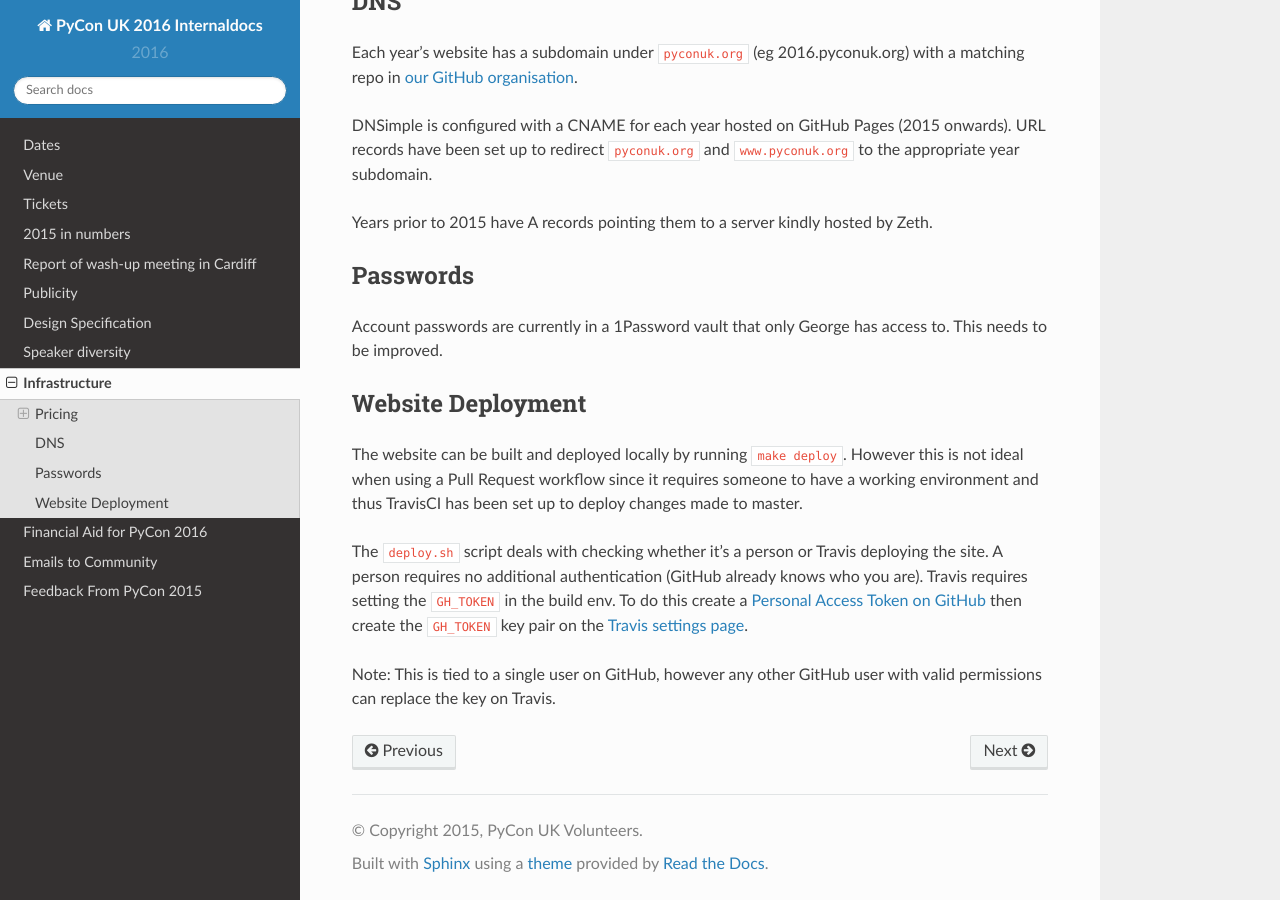
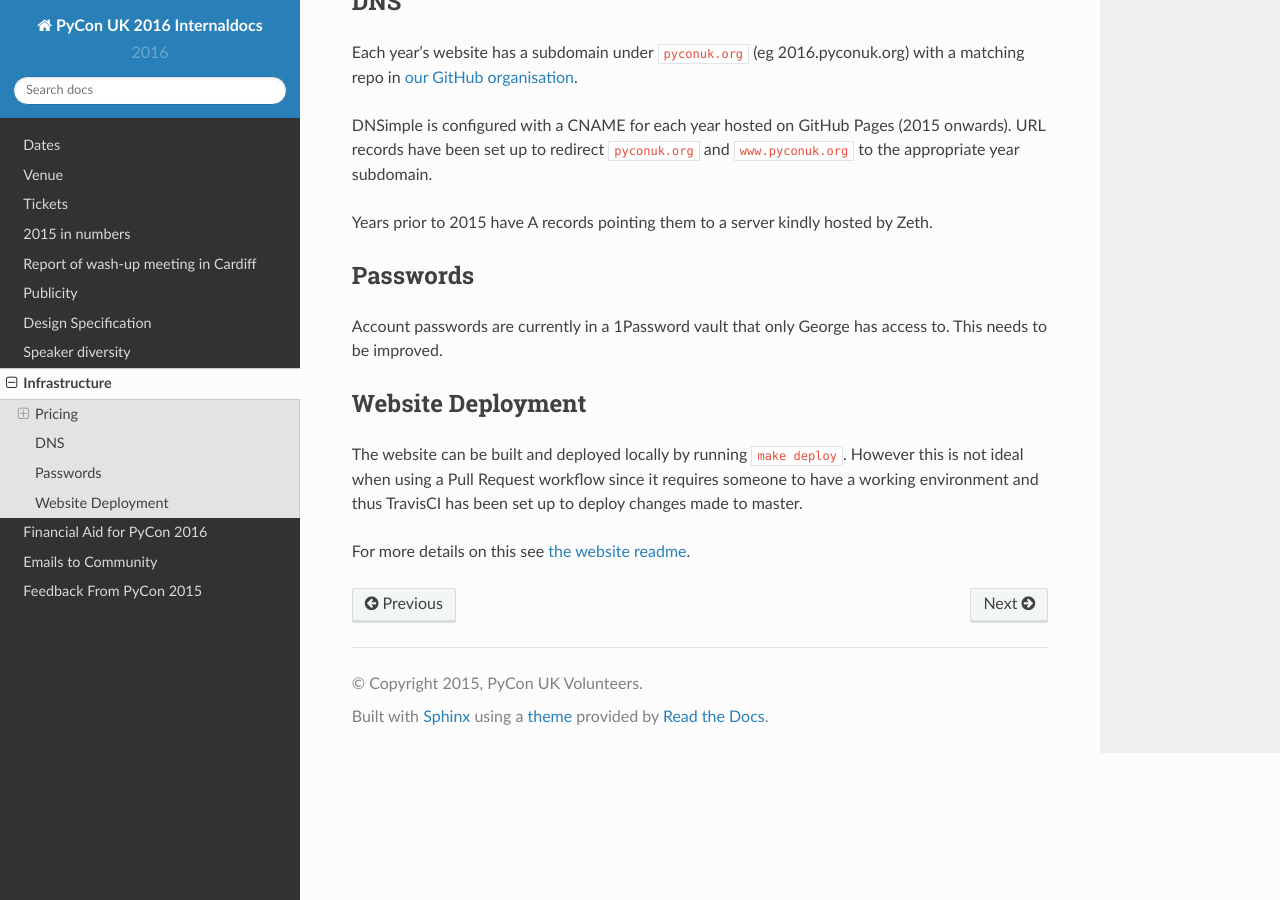
Before and after one commit to PyconUK/documentation, a Sphinx documentation site: the page built from source/infrastructure.rst, in a window 1280 px wide and 900 px high, scrolled down 1950 px. Built offline with Sphinx 7.4.7 and the Read the Docs theme 2.0.0, drawn with Linux system fonts in a browser that asks for light colours.

Commit message:
Point to documentation in the website repo

```diff
--- a/source/infrastructure.rst
+++ b/source/infrastructure.rst
@@ -97,6 +97,4 @@ Website Deployment
 ------------------
 The website can be built and deployed locally by running ``make deploy``. However this is not ideal when using a Pull Request workflow since it requires someone to have a working environment and thus TravisCI has been set up to deploy changes made to master.
 
-The ``deploy.sh`` script deals with checking whether it's a person or Travis deploying the site. A person requires no additional authentication (GitHub already knows who you are). Travis requires setting the ``GH_TOKEN`` in the build env. To do this create a `Personal Access Token on GitHub <https://github.com/settings/tokens>`_ then create the ``GH_TOKEN`` key pair on the `Travis settings page <https://travis-ci.org/PyconUK/2016.pyconuk.org/settings>`_.
-
-Note: This is tied to a single user on GitHub, however any other GitHub user with valid permissions can replace the key on Travis.
+For more details on this see `the website readme <https://github.com/PyconUK/2016.pyconuk.org#deployment>`_.
```
